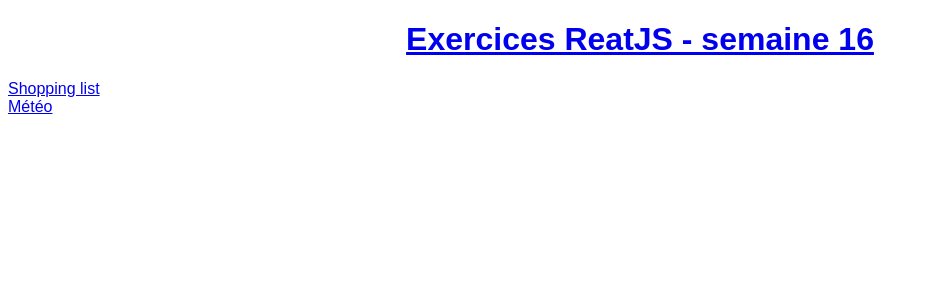
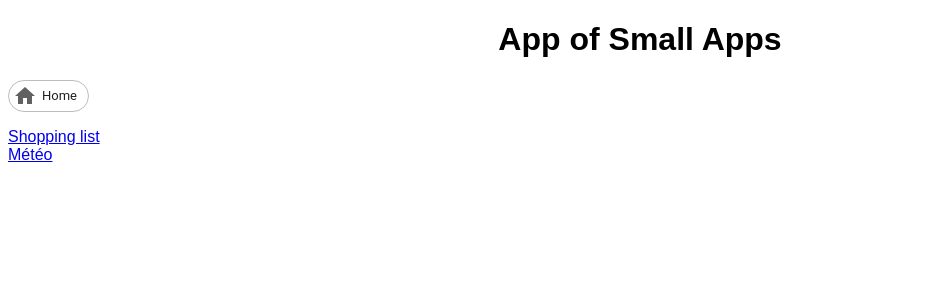
Before and after one commit to stephane71/Small-react-apps, a React (Create React App) app: page / in a window 1280 px wide. Shown: the top 300 px of the page, without its empty margins (0-929 px from the left). Built offline with nearby package versions, Linux system fonts and the light colour scheme.

Commit message:
App | update Home link

```diff
--- a/src/App.js
+++ b/src/App.js
@@ -1,18 +1,34 @@
 import "./styles.css";
 import ShoppingList from "./ShoppingList";
 import Home from "./Home";
-import { Routes, Route, Link } from "react-router-dom";
+import { Routes, Route, useNavigate } from "react-router-dom";
+import HomeIcon from "@mui/icons-material/Home";
+import { Chip, Box } from "@mui/material";
 
 export default function App() {
+  const navigate = useNavigate();
+
+  function handleClickHome() {
+    navigate("/");
+  }
+
   return (
     <div className="App">
-      <Link to="/">
-        <h1 className="appTitle">Exercices ReatJS - semaine 16</h1>
-      </Link>
-      <Routes>
-        <Route path="/" element={<Home />} />
-        <Route path="/shopping-list" element={<ShoppingList />} />
-      </Routes>
+      <h1 className="appTitle">App of Small Apps</h1>
+
+      <Chip
+        icon={<HomeIcon />}
+        label="Home"
+        variant="outlined"
+        onClick={handleClickHome}
+      />
+
+      <Box sx={{ mt: 2 }}>
+        <Routes>
+          <Route path="/" element={<Home />} />
+          <Route path="/shopping-list" element={<ShoppingList />} />
+        </Routes>
+      </Box>
     </div>
   );
 }
```
Also changed, not shown: package.json (+7 -1 lines).
